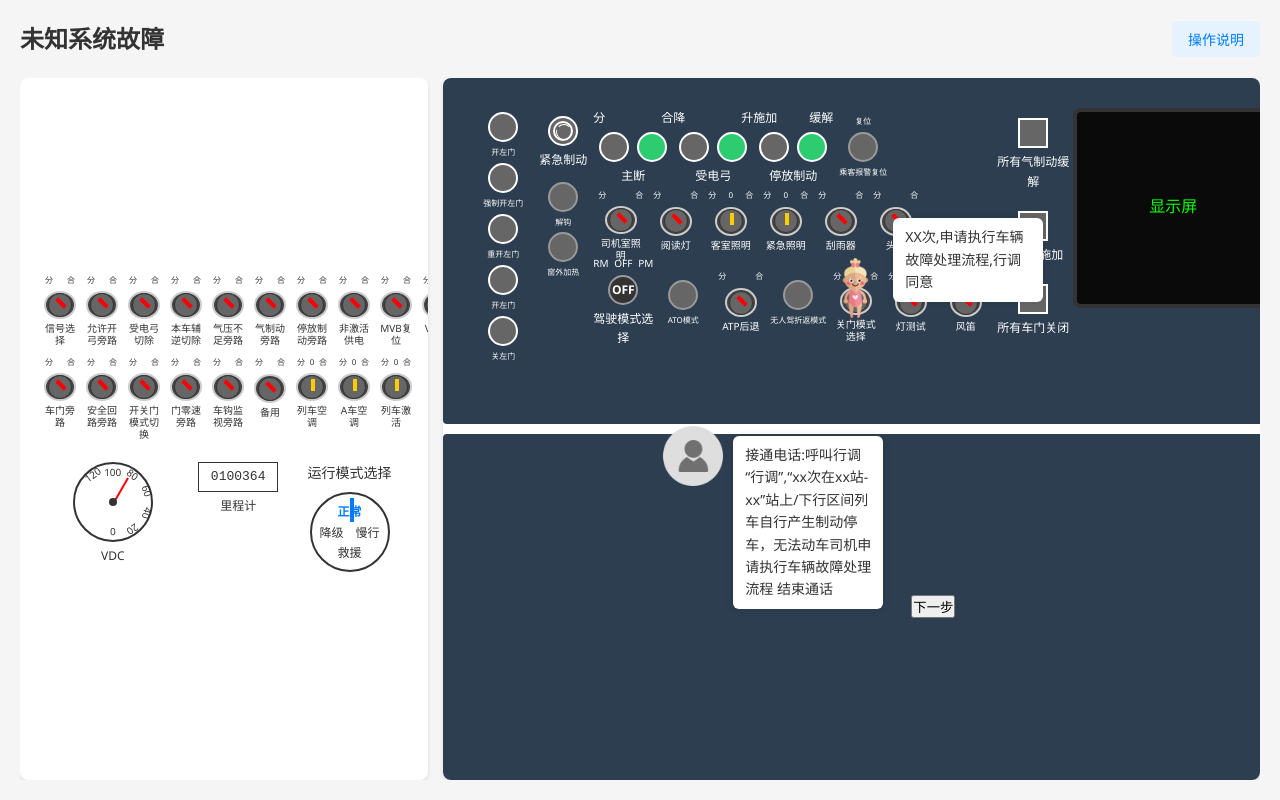
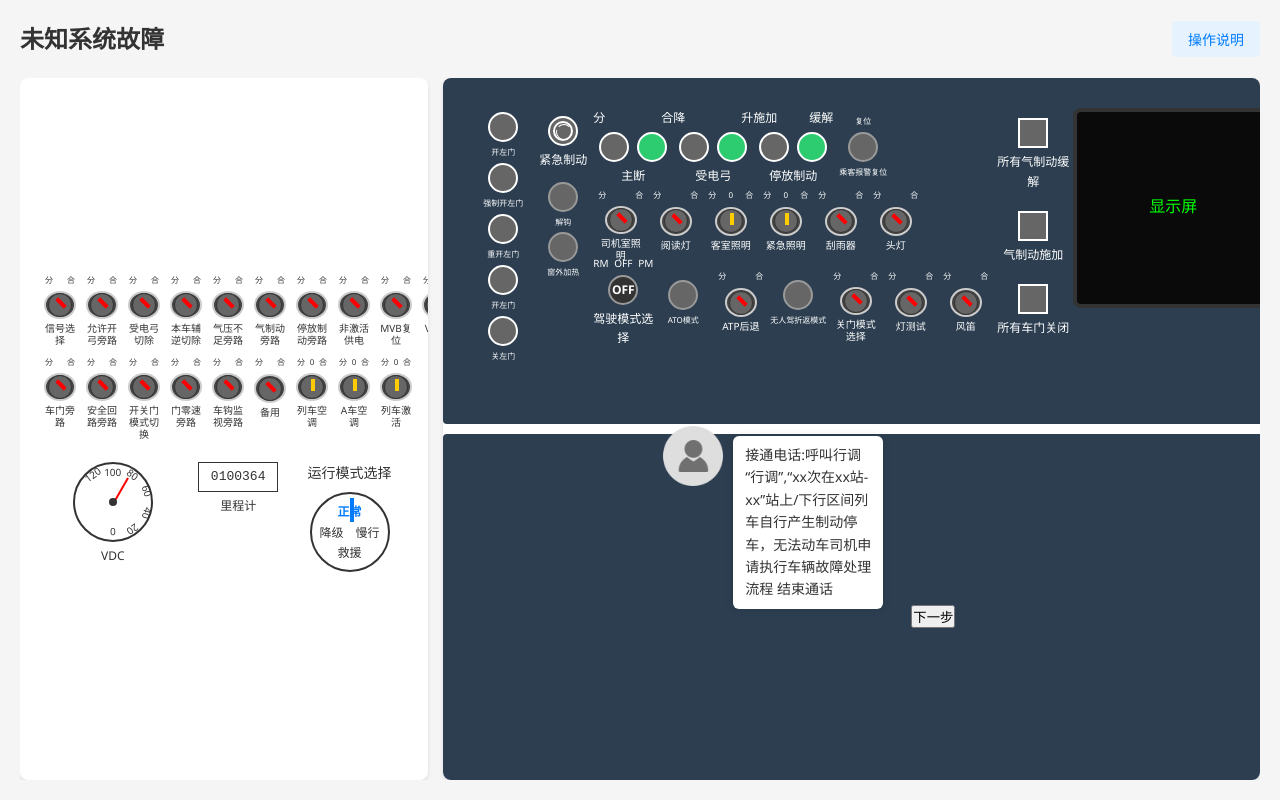
Before and after one commit to Xiao-huochai/track, a React (Create React App) app: page /scene in a window 1280 px wide. Built offline with nearby package versions, Linux system fonts and the light colour scheme.

Commit message:
修改 逻辑 可能会撤回

```diff
--- a/src/components/ChatCharacter/ChatCharacter.jsx
+++ b/src/components/ChatCharacter/ChatCharacter.jsx
@@ -6,16 +6,15 @@ const ChatCharacter = ({
   steps = [],
   next = false,
   onNextConsumed = () => {},
+  onNext = () => {},
 }) => {
-  const [currentIndex, setCurrentIndex] = useState(0);
   const [coords, setCoords] = useState({ top: 0, left: 0 });
 
-  const currentStep = steps[currentIndex];
+  const currentStep = steps[0]; // 只显示当前 step
 
   useEffect(() => {
     if (!currentStep) return;
 
-    // 计算位置
     const targetEl = currentStep.selector
       ? document.querySelector(currentStep.selector)
       : null;
@@ -29,22 +28,18 @@ const ChatCharacter = ({
       const scrollLeft = window.scrollX;
 
       setCoords({
-        top: rect.bottom + scrollTop + offsetTop, // 下方显示
+        top: rect.bottom + scrollTop + offsetTop,
         left: rect.left + scrollLeft + offsetLeft,
       });
-    } else {
-      // 无目标元素时，位置不动，只显示对话
-      setCoords((prev) => ({ ...prev }));
     }
-  }, [currentIndex, steps]);
+  }, [currentStep]);
 
   useEffect(() => {
     if (next) {
-      // 触发下一步
-      setCurrentIndex((prev) => (prev + 1 < steps.length ? prev + 1 : prev));
-      onNextConsumed(); // 重置 next 参数，比如设为 false
+      onNext(); // 🚀 通知外部进入下一步
+      onNextConsumed();
     }
-  }, [next, steps.length, onNextConsumed]);
+  }, [next]);
 
   if (!currentStep) return null;
 
--- a/src/components/GuideCharacter/GuideCharacter.jsx
+++ b/src/components/GuideCharacter/GuideCharacter.jsx
@@ -2,10 +2,9 @@ import { useEffect, useState } from "react";
 import characterImg from "../../assets/imgs/characterImg.png";
 import "./GuideCharacter.css";
 
-const GuideCharacter = ({ steps = [] }) => {
+const GuideCharacter = ({ steps = [], onStepFinished = () => {} }) => {
   const [currentIndex, setCurrentIndex] = useState(0);
   const [coords, setCoords] = useState({ top: 0, left: 0 });
-  // const characterRef = useRef(null);
 
   const currentStep = steps[currentIndex];
 
@@ -15,11 +14,9 @@ const GuideCharacter = ({ steps = [] }) => {
     const targetEl = document.querySelector(currentStep.selector);
     if (!targetEl) return;
 
-    // 获取偏移（如果没有传递默认 60）
     const offsetTop = currentStep.offset?.top ?? 60;
     const offsetLeft = currentStep.offset?.left ?? 60;
 
-    // 获取对应组件的位置信息
     const rect = targetEl.getBoundingClientRect();
     const scrollTop = window.scrollY;
     const scrollLeft = window.scrollX;
@@ -29,13 +26,19 @@ const GuideCharacter = ({ steps = [] }) => {
       left: rect.left + scrollLeft - offsetLeft,
     });
 
-    // 添加高亮
     if (!currentStep.noLight) targetEl.classList.add("guide-highlight");
 
-    // 点击跳转下一步
     const clickHandler = () => {
       targetEl.classList.remove("guide-highlight");
-      setCurrentIndex((prev) => (prev + 1 < steps.length ? prev + 1 : prev));
+      setCurrentIndex((prev) => {
+        const nextIndex = prev + 1;
+        if (nextIndex < steps.length) {
+          return nextIndex;
+        } else {
+          onStepFinished(); // 🔥 整个 guide step 完成
+          return prev; // 不再变
+        }
+      });
     };
 
     targetEl.addEventListener("click", clickHandler);
@@ -43,7 +46,7 @@ const GuideCharacter = ({ steps = [] }) => {
     return () => {
       targetEl.removeEventListener("click", clickHandler);
     };
-  }, [currentIndex, steps, currentStep]);
+  }, [currentIndex, steps, currentStep, onStepFinished]);
 
   if (!currentStep) return null;
 
--- /dev/null
+++ b/src/components/StepController/StepController.jsx
@@ -0,0 +1,119 @@
+import { useState, useCallback } from "react";
+// import GuideCharacter from "./GuideCharacter";
+// import ChatCharacter from "./ChatCharacter";
+import GuideCharacter from "../GuideCharacter/GuideCharacter";
+import ChatCharacter from "../ChatCharacter/ChatCharacter";
+
+const INTERACTIVE_STEPS = [
+  {
+    type: "chat",
+    step: {
+      selector: "#SZCK-R-2-2",
+      text: "接通电话:呼叫行调 “行调”,“xx次在xx站-xx”站上/下行区间列车自行产生制动停车，无法动车司机申请执行车辆故障处理流程 结束通话",
+      offset: { top: 90, left: -50 },
+    },
+  },
+  {
+    type: "guide",
+    step: {
+      selector: "#DisplayScreen",
+      text: "XX次,申请执行车辆故障处理流程,行调同意",
+      offset: { top: -150, left: 250 },
+      noLight: true,
+    },
+  },
+  {
+    type: "chat",
+    step: {
+      selector: "#SZCK-R-2-2",
+      text: "接通电话：申请流程",
+      offset: { top: 90, left: -50 },
+    },
+  },
+  {
+    type: "guide",
+    step: {
+      selector: "#DisplayScreen",
+      text: "点击车辆显示屏的“临时停车”播放广播",
+      offset: { top: 50, left: 50 },
+    },
+  },
+  {
+    type: "guide",
+    step: {
+      selector: "#SZCK-R-2-5",
+      text: "点击按压“灯测试”按钮进行试灯",
+      offset: { top: 50, left: 50 },
+    },
+  },
+  {
+    type: "chat",
+    step: {
+      text: "挂断电话",
+    },
+  },
+  {
+    type: "none",
+  },
+];
+
+const StepController = () => {
+  const [stepIndex, setStepIndex] = useState(0);
+  const [chatNext, setChatNext] = useState(false);
+
+  const current = INTERACTIVE_STEPS[stepIndex];
+
+  const goNextStep = useCallback(() => {
+    setStepIndex((prev) =>
+      prev + 1 < INTERACTIVE_STEPS.length ? prev + 1 : prev
+    );
+  }, []);
+
+  const handleGuideClickAdvance = useCallback(() => {
+    goNextStep(); // 点击页面目标后，前进
+  }, [goNextStep]);
+
+  const handleChatNext = () => {
+    setChatNext(true);
+  };
+
+  const handleChatNextConsumed = () => {
+    setChatNext(false);
+  };
+
+  return (
+    <>
+      {/* Guide 类型 */}
+      {(current?.type === "guide" || current?.type === "both") && (
+        <GuideCharacter
+          steps={[current.step || current.guideStep]}
+          key={`guide-${stepIndex}`}
+          onStepFinished={handleGuideClickAdvance}
+        />
+      )}
+
+      {/* Chat 类型 */}
+      {(current?.type === "chat" || current?.type === "both") && (
+        <ChatCharacter
+          steps={[current.step || current.chatStep]}
+          key={`chat-${stepIndex}`}
+          next={chatNext}
+          onNextConsumed={handleChatNextConsumed}
+          onNext={goNextStep}
+        />
+      )}
+
+      {/* none 类型 */}
+      {current?.type === "none" && <div>🎉 所有步骤已经完成。</div>}
+
+      {/* 操作按钮，只对 chat / both 有效 */}
+      {(current?.type === "chat" || current?.type === "both") && (
+        <div style={{ marginTop: 20 }}>
+          <button onClick={handleChatNext}>下一步</button>
+        </div>
+      )}
+    </>
+  );
+};
+
+export default StepController;
--- a/src/pages/SceneDetail/index.jsx
+++ b/src/pages/SceneDetail/index.jsx
@@ -15,9 +15,10 @@ import GuideCharacter from "../../components/GuideCharacter/GuideCharacter";
 
 import ChatCharacter from "../../components/ChatCharacter/ChatCharacter";
 import { useState } from "react";
+import StepController from "../../components/StepController/StepController";
 const SceneDetail = () => {
   // 定义引导的步骤
-  const [nextStepTrigger, setNextStepTrigger] = useState(false);
+  // const [nextStepTrigger, setNextStepTrigger] = useState(false);
   const location = useLocation();
 
   // 解析并解码URL中的系统名称
@@ -334,91 +335,7 @@ const SceneDetail = () => {
       }
       childrenRightBottom={
         <div className="right-bottom-placeholder">
-          <div>
-            <GuideCharacter
-              steps={[
-                {
-                  selector: "#DisplayScreen",
-                  text: "XX次,申请执行车辆故障处理流程,行调同意",
-                  offset: { top: -150, left: 250 },
-                  noLight: true,
-                },
-                {
-                  selector: "#DisplayScreen",
-                  text: "点击车辆显示屏的“临时停车”播放广播",
-                  offset: { top: 50, left: 50 },
-                },
-                {
-                  selector: "#SZCK-R-2-5",
-                  text: "点击按压“灯测试”按钮进行试灯",
-                  offset: { top: 50, left: 50 },
-                },
-                {
-                  selector: "#SB-0",
-                  text: "快点击看看“所有气制动缓解”灯是否亮起",
-                  offset: { top: 50, left: 50 },
-                },
-                {
-                  selector: "#DisplayScreen",
-                  text: "请尝试动车,点击“车辆显示屏”看看制动状态界面",
-                  offset: { top: 40, left: 50 },
-                },
-                {
-                  selector: "#SZCK-L-2-1-5",
-                  text: "点击将“气制动旁路”按钮调整至“合”位试试",
-                  offset: { top: 40, left: 50 },
-                },
-                {
-                  selector: "#SZCK-L-2-1-6",
-                  text: "点击将“停放制动旁路”调整至“合”位并尝试动车试试",
-                },
-                {
-                  selector: "#DisplayScreen",
-                  text: "XX次,申请退出服务,行调同意",
-                },
-              ]}
-            />
-            <ChatCharacter
-              steps={[
-                {
-                  selector: "#SZCK-R-2-2",
-                  text: "接通电话:呼叫行调 “行调”,“xx次在xx站-xx”站上/下行区间列车自行产生制动停车，无法动车司机申请执行车辆故障处理流程 结束通话",
-                  offset: { top: 90, left: -50 },
-                },
-                {
-                  selector: "#SZCK-R-2-5",
-                  text: "试灯亮",
-                  offset: { top: 10, left: 0 },
-                },
-                {
-                  selector: "#DisplayScreen",
-                  text: "无制动故障显示",
-                  offset: { top: 10, left: 0 },
-                },
-                {
-                  selector: "#SZCK-L-2-1-5",
-                  text: "“气制动旁路”至“合”位",
-                  offset: { top: 10, left: 0 },
-                },
-                {
-                  selector: "#SZCK-L-2-1-6",
-                  text: "“停放制动旁路”至“合”位,并尝试动车",
-                  offset: { top: 10, left: 0 },
-                },
-                {
-                  text: "接通电调呼叫行调 报告行调:“行调，XX次在XX站下行区间列车已动车，列车设备正常，司机操作了“气动制动器” 和 “停放制动器路”，列车功能缓解，运行正常，申请退出服务。”",
-                },
-                {
-                  text: "挂断电话",
-                },
-              ]}
-              next={nextStepTrigger}
-              onNextConsumed={() => setNextStepTrigger(false)}
-            />
-
-            {/* 控制下一步的按钮 */}
-            <button onClick={() => setNextStepTrigger(true)}>下一步</button>
-          </div>
+          <StepController />
         </div>
       }
     />
```
